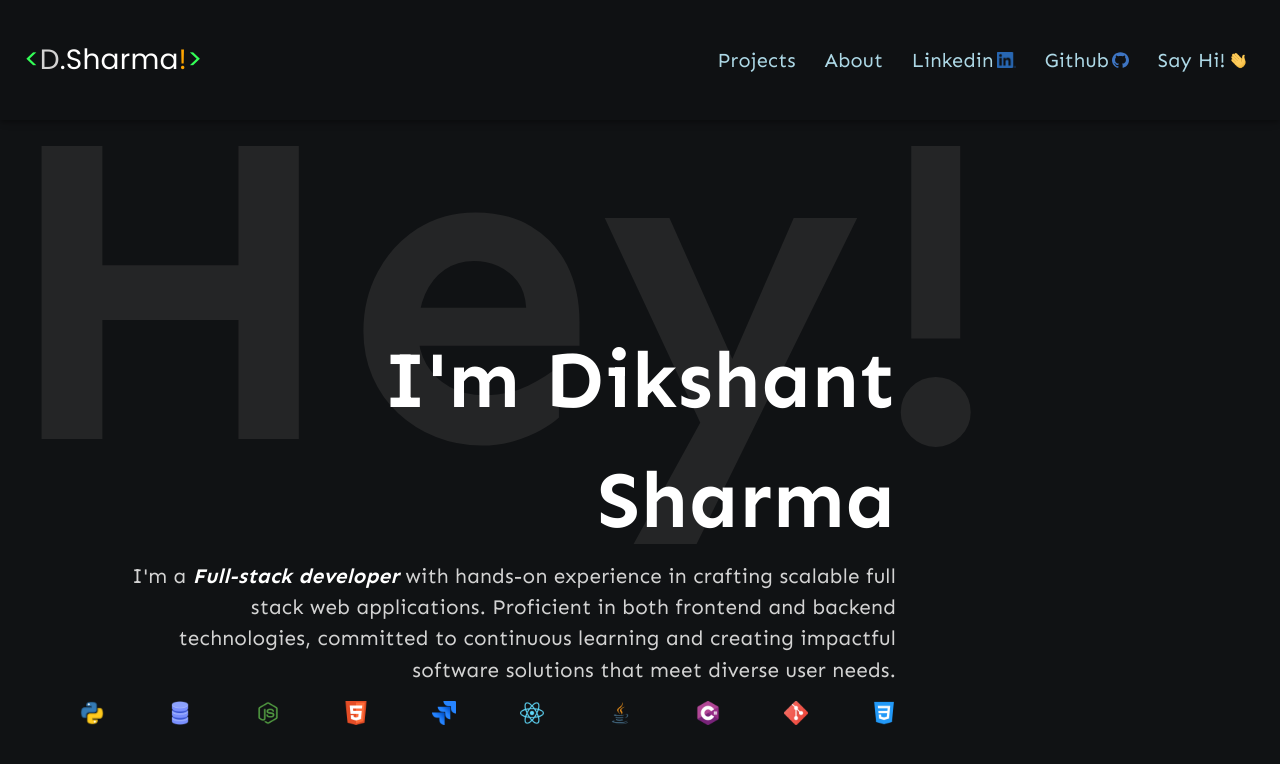
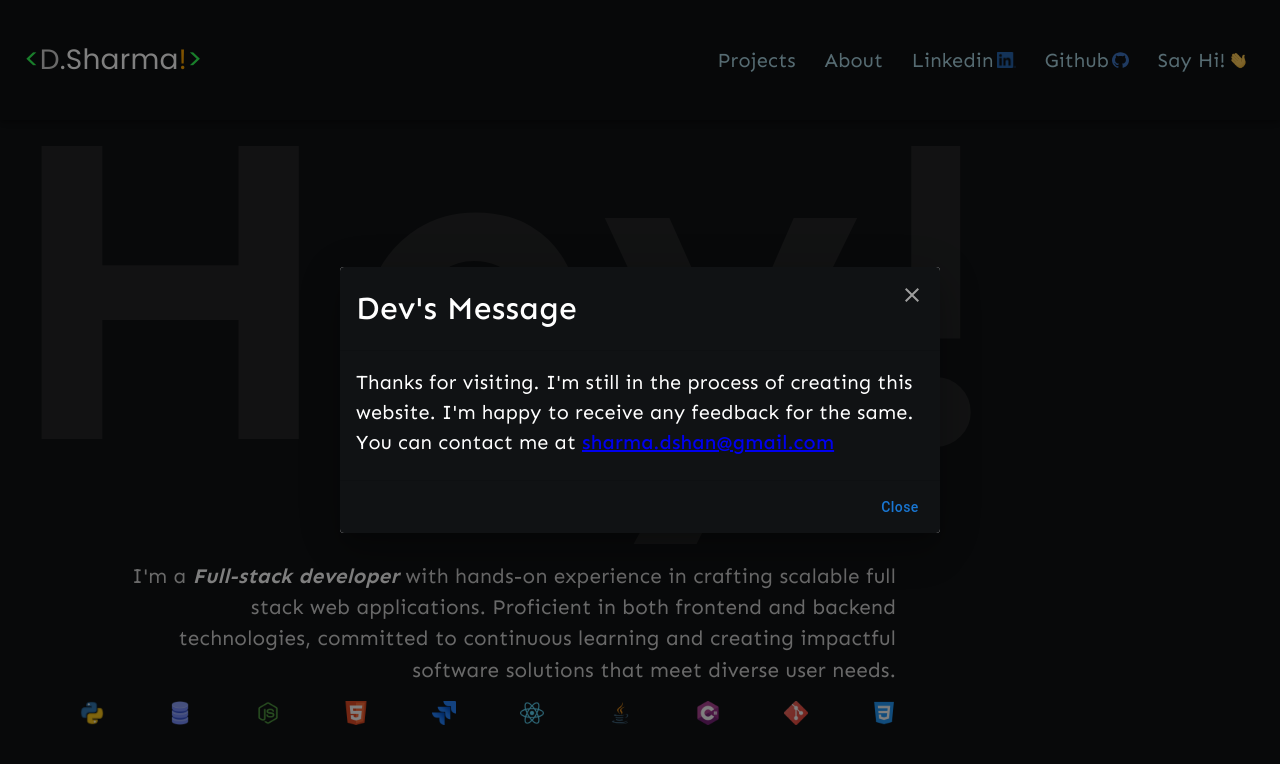
Before and after one commit to sdikshant89/MyFolio, a React (Vite) app: page / in a window 1280 px wide. Shown: the top 764 px of the page. Built offline with nearby package versions, Linux system fonts and the light colour scheme.

Commit message:
Added github pages changes o deploy.

```diff
--- a/package.json
+++ b/package.json
@@ -1,9 +1,12 @@
 {
+  "homepage": "http://sharma.dshan.github.io/portfolio",
   "name": "myfolio",
   "private": true,
   "version": "0.0.0",
   "type": "module",
   "scripts": {
+    "predeploy": "npm run build",
+    "deploy": "gh-pages -d build",
     "dev": "vite",
     "build": "vite build",
     "lint": "eslint .",
@@ -29,6 +32,7 @@
     "eslint-plugin-react": "^7.35.0",
     "eslint-plugin-react-hooks": "^5.1.0-rc.0",
     "eslint-plugin-react-refresh": "^0.4.9",
+    "gh-pages": "^6.1.1",
     "globals": "^15.9.0",
     "vite": "^5.4.1"
   }
--- /dev/null
+++ b/src/components/InitialPopup.jsx
@@ -0,0 +1,75 @@
+import CloseIcon from '@mui/icons-material/Close';
+import Button from '@mui/material/Button';
+import Dialog from '@mui/material/Dialog';
+import DialogActions from '@mui/material/DialogActions';
+import DialogContent from '@mui/material/DialogContent';
+import DialogTitle from '@mui/material/DialogTitle';
+import IconButton from '@mui/material/IconButton';
+import { styled } from '@mui/material/styles';
+import Typography from '@mui/material/Typography';
+import * as React from 'react';
+
+function InitialPopup(props) {
+  const BootstrapDialog = styled(Dialog)(({ theme }) => ({
+    '& .MuiDialogContent-root': {
+      padding: theme.spacing(2),
+    },
+    '& .MuiDialogActions-root': {
+      padding: theme.spacing(1),
+    },
+  }));
+  return (
+    <BootstrapDialog
+      onClose={props.handleClose}
+      aria-labelledby="customized-dialog-title"
+      open={props.open}
+      sx={{}}
+    >
+      <DialogTitle
+        sx={{
+          m: 0,
+          p: 2,
+          backgroundColor: '#101214',
+          fontSize: '2rem',
+          color: 'white',
+        }}
+        id="customized-dialog-title"
+      >
+        Dev's Message
+      </DialogTitle>
+      <IconButton
+        aria-label="close"
+        onClick={props.handleClose}
+        sx={{
+          position: 'absolute',
+          right: 8,
+          top: 8,
+          color: (theme) => theme.palette.grey[500],
+        }}
+      >
+        <CloseIcon />
+      </IconButton>
+      <DialogContent dividers sx={{ backgroundColor: '#101214' }}>
+        <Typography gutterBottom sx={{ color: 'white' }}>
+          Thanks for visiting. I'm still in the process of creating this
+          website. I'm happy to receive any feedback for the same. You can
+          contact me at{' '}
+          <a
+            href="mailto:sharma.dshan@gmail.com"
+            style={{
+              textDecoration: 'none',
+              fontWeight: 500,
+            }}
+          >
+            <u>sharma.dshan@gmail.com</u>
+          </a>
+        </Typography>
+      </DialogContent>
+      <DialogActions sx={{ backgroundColor: '#101214' }}>
+        <Button onClick={props.handleClose}>Close</Button>
+      </DialogActions>
+    </BootstrapDialog>
+  );
+}
+
+export default InitialPopup;
--- a/src/pages/MainPage.jsx
+++ b/src/pages/MainPage.jsx
@@ -1,10 +1,17 @@
 import { Box } from '@mui/material';
+import * as React from 'react';
 import Footer from '../components/Footer';
 import AppHeader from '../components/Header';
+import InitialPopup from '../components/InitialPopup';
 import WelcomePage from './WelcomePage';
 import WorkExPage from './WorkExPage';
 
 function MainPage(props) {
+  const [open, setOpen] = React.useState(true);
+
+  const handleClose = () => {
+    setOpen(false);
+  };
   return (
     <Box
       sx={{
@@ -19,6 +26,7 @@ function MainPage(props) {
         backgroundColor: props.theme.palette.background.default,
       }}
     >
+      <InitialPopup handleClose={handleClose} open={open} />
       <AppHeader />
       <WelcomePage />
       <WorkExPage />
```
Also changed, not shown: 1 other file (tests, documents, lock files or other folders).
